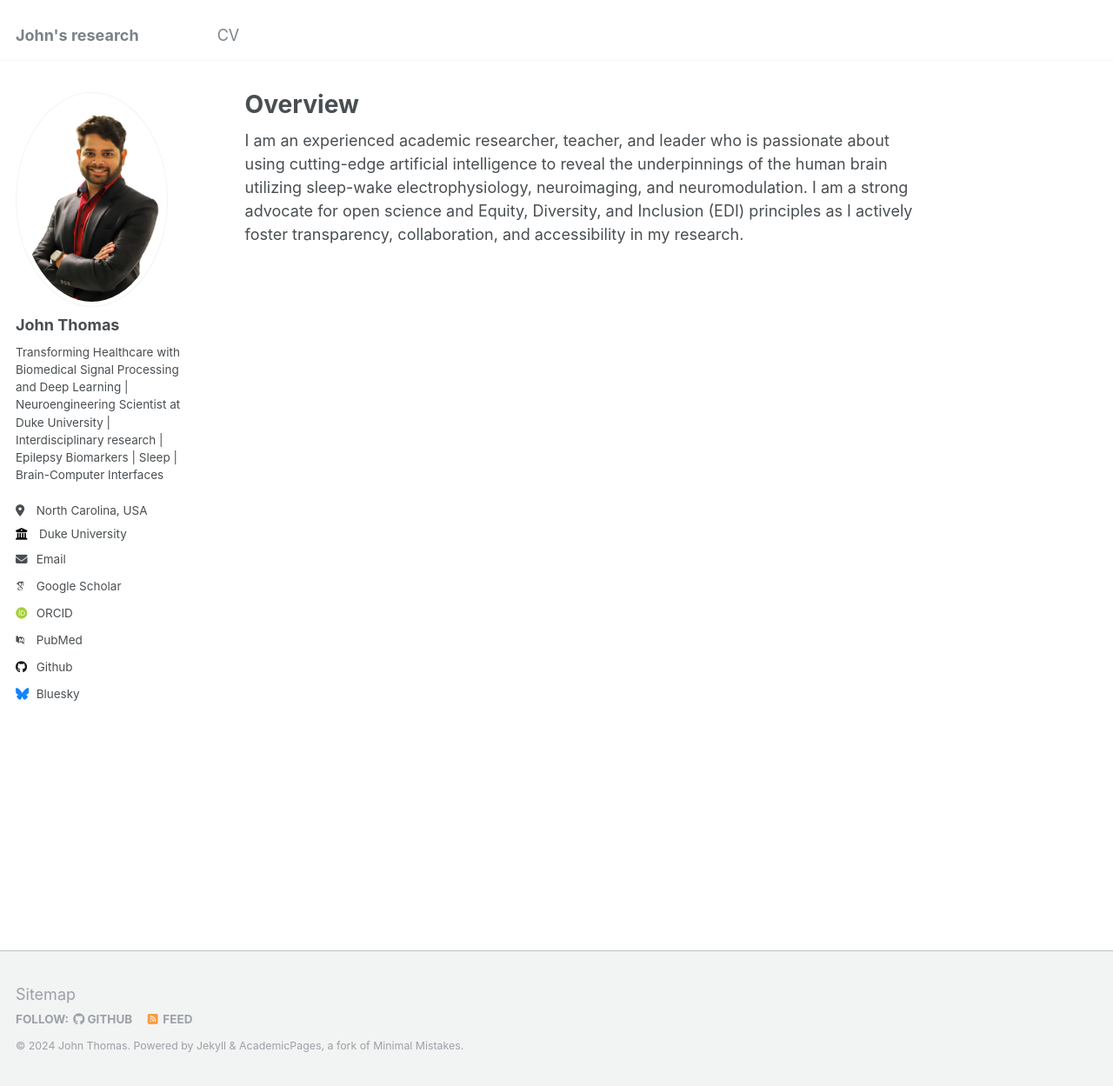
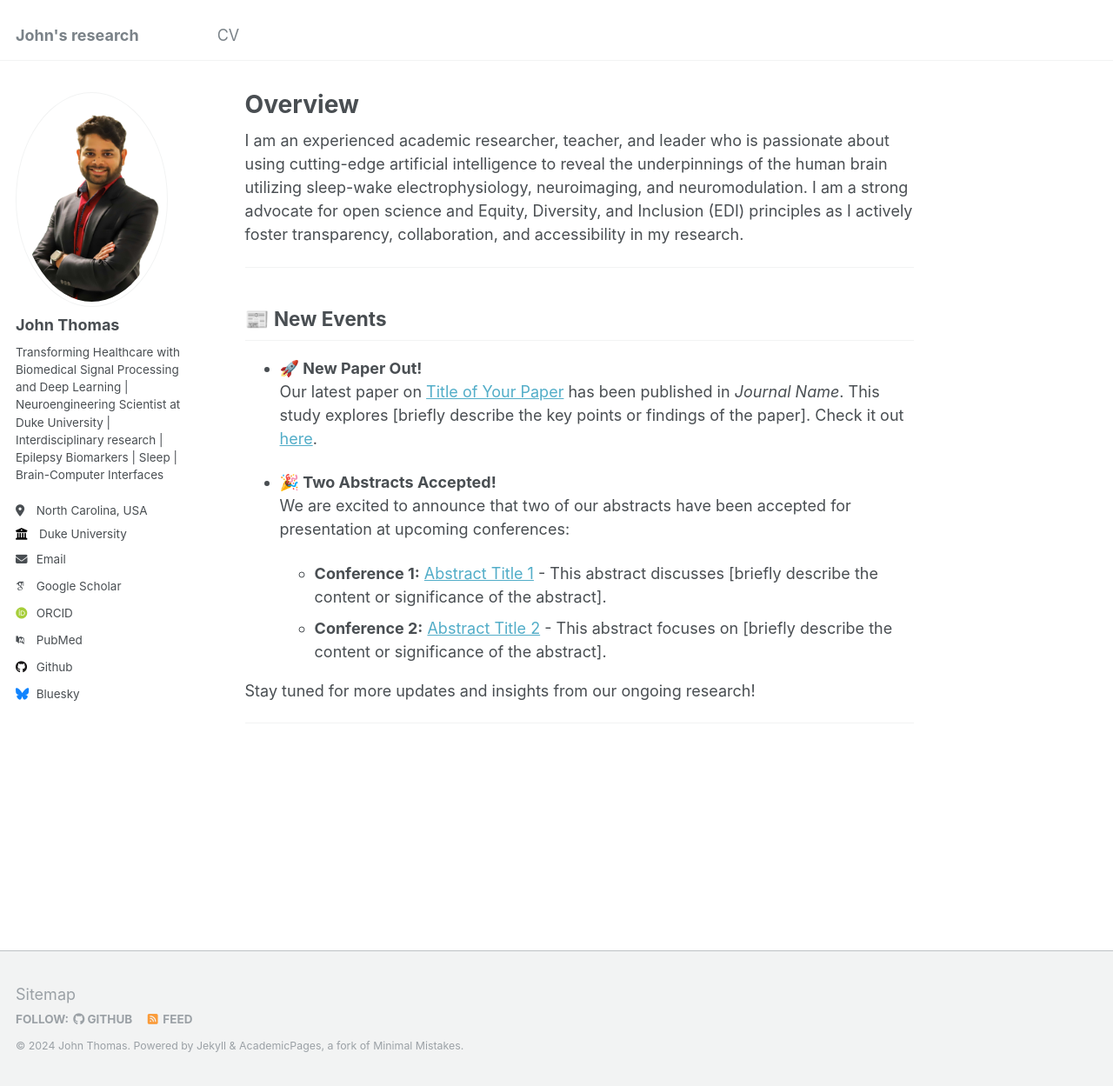
Before and after one commit to johnthomasphd/johnthomasphd.github.io, a Jekyll site: the page built from _pages/about.md, in a window 1280 px wide and 1249 px high. Shown: the whole window at 87% size. Built offline with Jekyll 4.4.1, drawn with Linux system fonts in a browser that asks for light colours; some web fonts are replaced.

Commit message:
Update about.md

```diff
--- a/_pages/about.md
+++ b/_pages/about.md
@@ -8,3 +8,19 @@ redirect_from:
 ---
 
 I am an experienced academic researcher, teacher, and leader who is passionate about using cutting-edge artificial intelligence to reveal the underpinnings of the human brain utilizing sleep-wake electrophysiology, neuroimaging, and neuromodulation. I am a strong advocate for open science and Equity, Diversity, and Inclusion (EDI) principles as I actively foster transparency, collaboration, and accessibility in my research.
+
+---
+
+## 📰 New Events
+
+- **🚀 New Paper Out!**
+  Our latest paper on [Title of Your Paper](#) has been published in *Journal Name*. This study explores [briefly describe the key points or findings of the paper]. Check it out [here](#).
+
+- **🎉 Two Abstracts Accepted!**
+  We are excited to announce that two of our abstracts have been accepted for presentation at upcoming conferences:
+  - **Conference 1:** [Abstract Title 1](#) - This abstract discusses [briefly describe the content or significance of the abstract].
+  - **Conference 2:** [Abstract Title 2](#) - This abstract focuses on [briefly describe the content or significance of the abstract].
+
+Stay tuned for more updates and insights from our ongoing research!
+
+---
```
